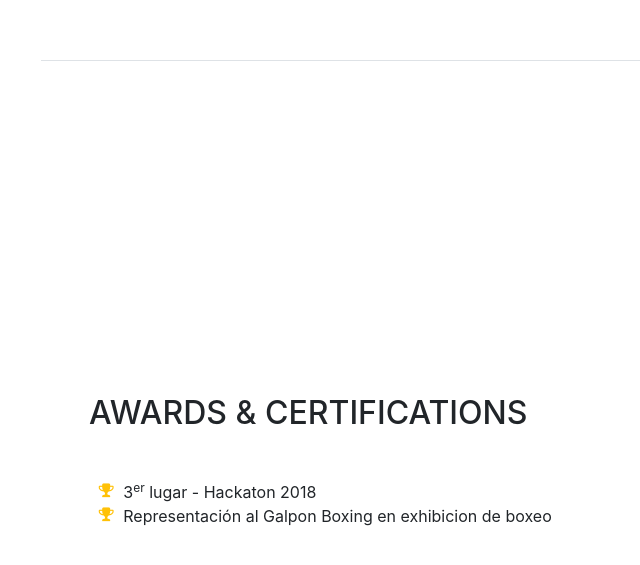
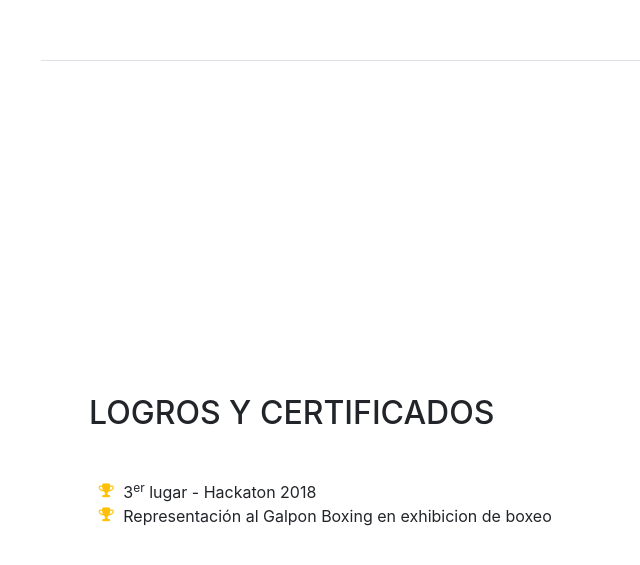
Before and after one commit to Nikhyl99/Curriculum, a website with bundled scripts: page index.html in a window 1280 px wide. Shown: the part 4538-5103 px from the top of the page, without its empty margins (231-871 px from the left). Built offline with nearby package versions, Linux system fonts and the light colour scheme; a web font is replaced by a local one.

Commit message:
Add files via upload

```diff
--- a/index.html
+++ b/index.html
@@ -286,7 +286,7 @@
 
       <section class="resume-section p-3 p-lg-5 d-flex flex-column" id="awards">
         <div class="my-auto">
-          <h2 class="mb-5">Awards &amp; Certifications</h2>
+          <h2 class="mb-5">Logros y Certificados</h2>
           <ul class="fa-ul mb-0">
             <li>
               <i class="fa-li fa fa-trophy text-warning"></i>
```
